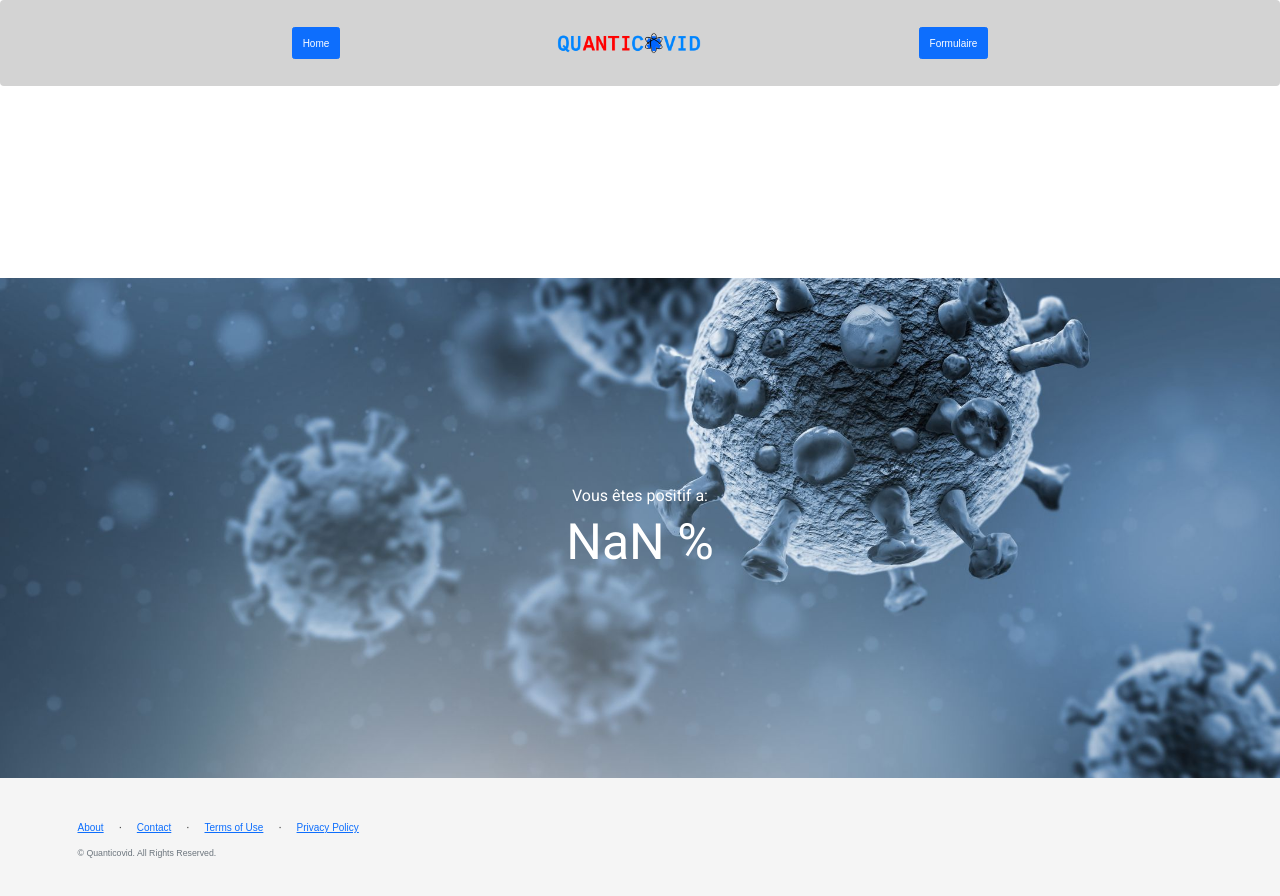
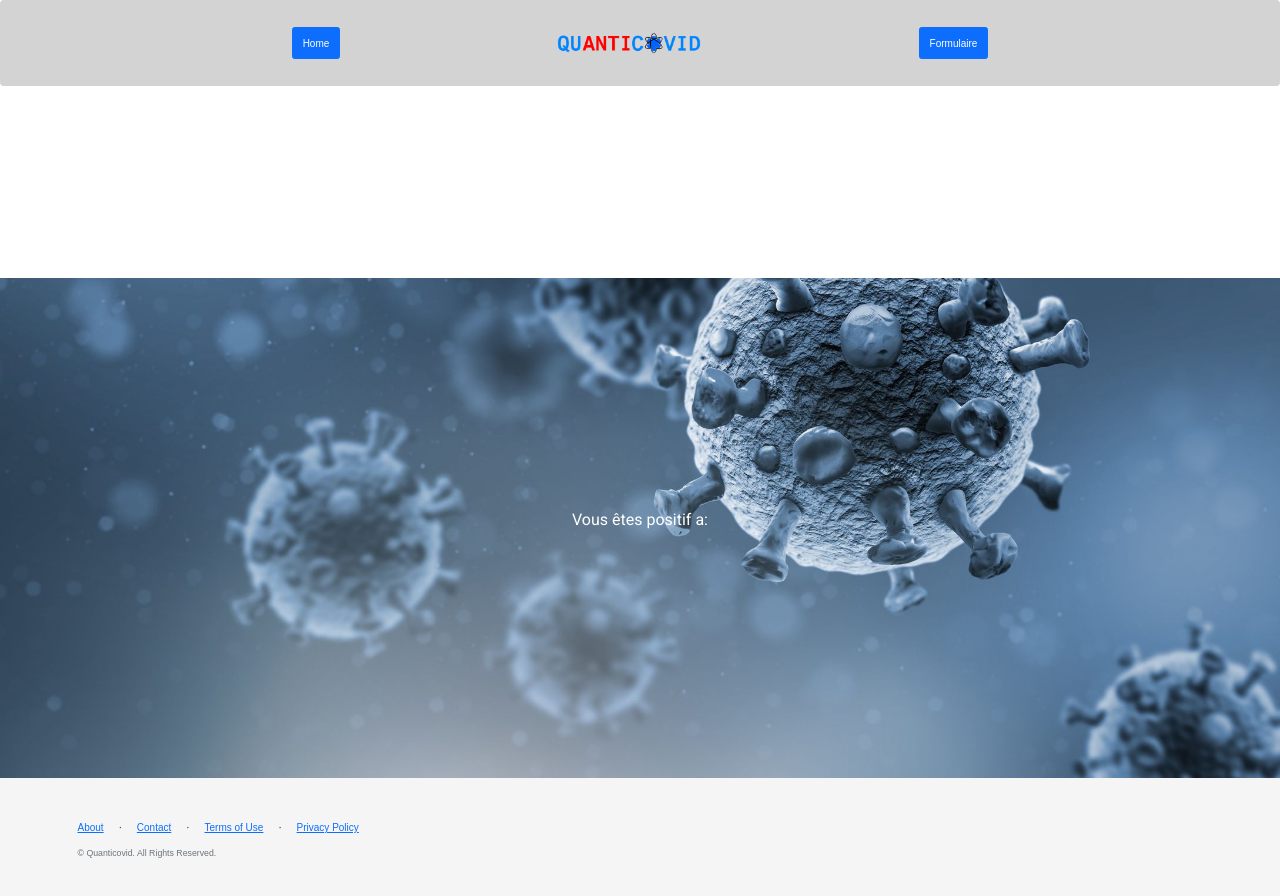
Before and after one commit to BastienLaffon/workshop, an Angular app: page /result in a window 1280 px wide. Shown: the top 896 px of the page. Built offline with nearby package versions, Linux system fonts and the light colour scheme.

Commit message:
Forth push

```diff
--- a/src/app/result/result.component.html
+++ b/src/app/result/result.component.html
@@ -1,7 +1,7 @@
 <div class="hero-image" style="margin-top: 15%; background-color: whitesmoke" >
   <div class="hero-text">
     <h3>Vous êtes positif a:</h3>
-    <h1 style="font-size:50px">{{result*100}} %</h1>
+    <h1 style="font-size:50px">{{result}}</h1>
 
   </div>
 </div>
```
